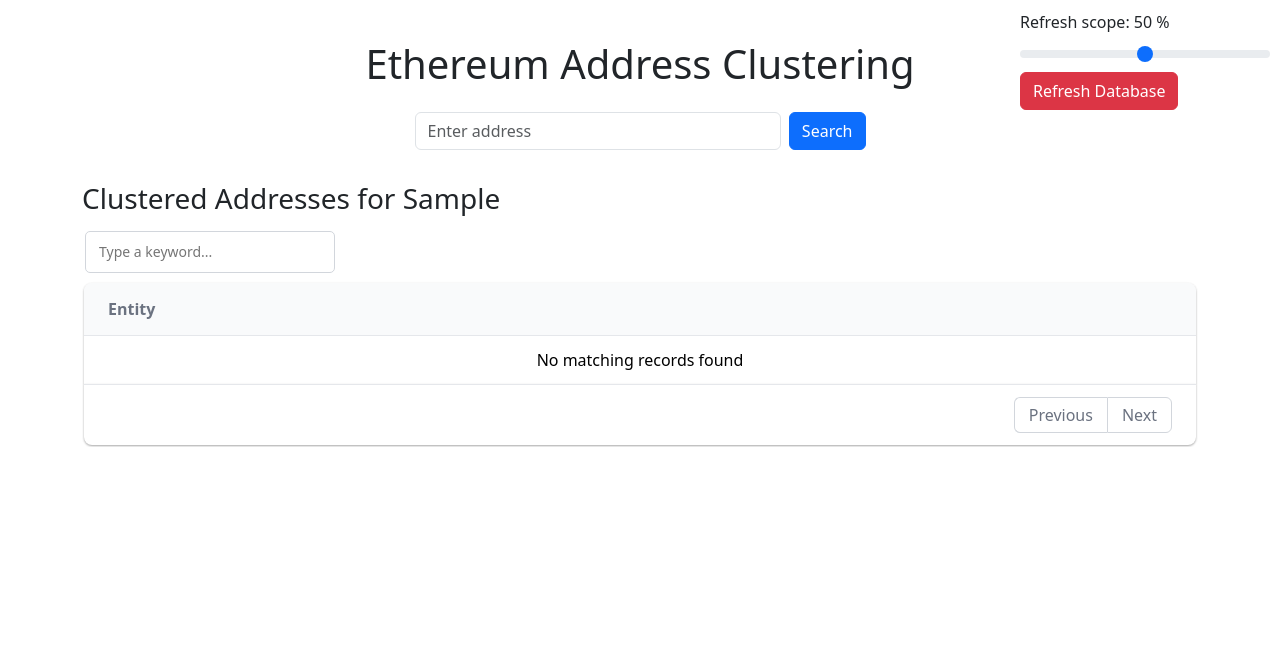
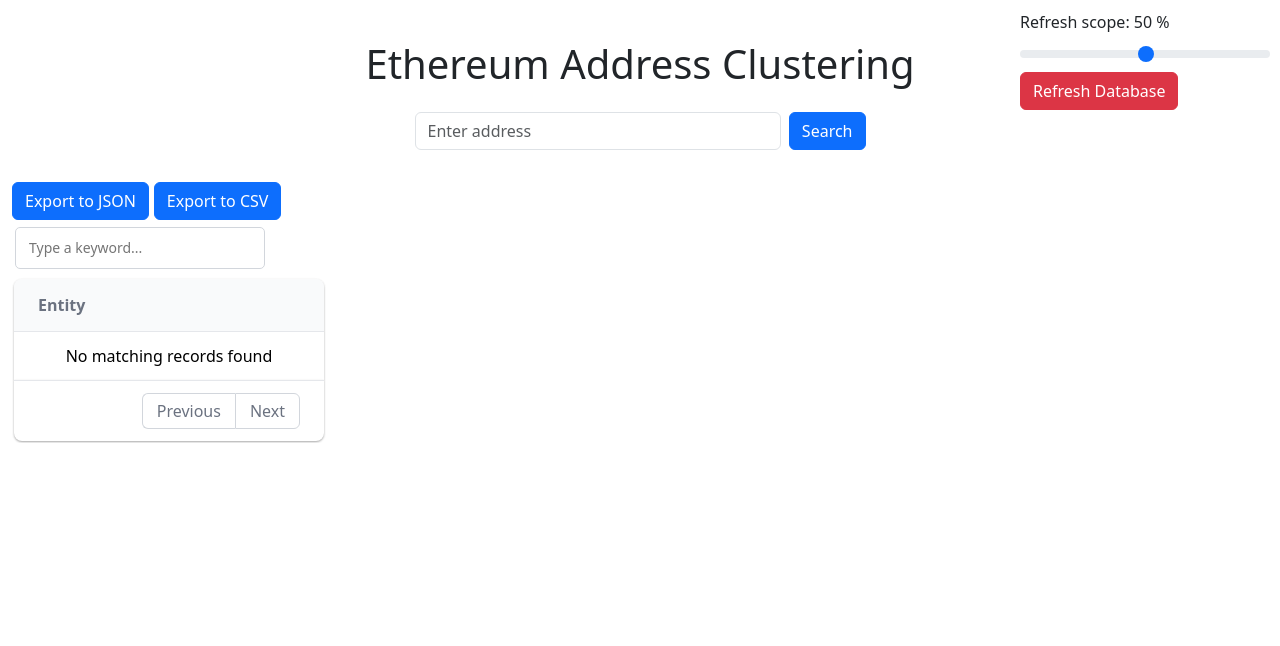
Before and after one commit to Dandys3900/Ethereum-Clustering, a FastAPI app: template Server/templates/index.html in a window 1280 px wide. Shown: the top 646 px of the page. After the commit the page ends 443 px from the top, so only its background shows below. Run offline with FastAPI, Linux system fonts and the light colour scheme; the template is opened without the code that fills it: most values are stand-ins (such as "Sample title", 1, 10 or a date in 2020); some libraries are stand-ins or nearby versions.

Commit message:
Improve chart and page overall design.

```diff
--- a/Server/Web_Server.py
+++ b/Server/Web_Server.py
@@ -40,7 +40,6 @@ async def searchAddr(request: Request, targetAddr: str):
         request=request,
         name="index.html",
         context={
-            "targetAddr"   : targetAddr,
             "resultsList"  : resultsList,
             "resultsGraph" : resultsGraph
         }
--- a/Server/templates/index.html
+++ b/Server/templates/index.html
@@ -51,16 +51,35 @@
               </form>
           </div>
       </div>
+    </div>
+      <!-- Refresh database form -->
+      <form onsubmit="submitRefreshRequest(event)" style="position: absolute; top: 10px; right: 10px; width: 250px;">
+        <label id="refreshLabel" for="refeshScope" class="form-label">Refresh scope: 50 %</label>
+        <input type="range" class="form-range" min="1" max="100" step="1" id="refeshScope" onmousemove="showRangeValue(this)">
+        <button class="btn btn-danger" type="submit">Refresh Database</button>
+      </form>
 
       <div class="row justify-content-center">
         <div id="loadSpinner" class="spinner-border text-primary" role="status" style="display: none;"></div>
       </div>
 
+      <div class="container-fluid">
+        <div class="d-flex gap-2">
+            <div class="col-md-3">
+              <div id="exports" style="display: none; gap: 5px;">
+                <button class="btn btn-primary" onclick="exportJSON()">Export to JSON</button>
+                <button class="btn btn-primary" onclick="exportCSV()">Export to CSV</button>
+              </div>
+              <div id="data_table"></div>
+            </div>
+            <div class="col" style="padding-right: 10px;">
+              <div id="container" style="height: 100%;"></div>
+            </div>
+        </div>
+      </div>
+
       <!-- List of clustered addresses -->
       {% if resultsList %}
-          <h3>Clustered Addresses for {{ targetAddr }}</h3>
-          <div id="data_table"></div>
-
         <script type="text/javascript">
           // Get data from Python
           var data = {{ resultsList | safe }};
@@ -68,7 +87,6 @@
           // Create results table
           var table = new gridjs.Grid({
               columns: ["Entity"],
-                //pagination: true,
               data: data.map(value => [value]),
               pagination: {
                   limit: 20
@@ -76,63 +94,95 @@
               resizable: true,
               search: true
           }).render(document.getElementById("data_table"));
+
+          function exportJSON() {
+            const json = JSON.stringify(data.nodes.map(row => row.id), null, 2);
+            downloadFile("data.json", json);
+          }
+
+          function exportCSV() {
+            const csv = data.nodes.map(row => row.id).join(",\n");
+            downloadFile("data.csv", csv);
+          }
+
+          function downloadFile(filename, content) {
+            const blob = new Blob([content], { type: "text/plain" });
+            const link = document.createElement("a");
+            link.href = URL.createObjectURL(blob);
+            link.download = filename;
+            link.click();
+          }
+
+          // Show export buttons
+          document.getElementById("exports").style.display = "flex";
         </script>
       {% endif %}
 
       <!-- Render graph for results -->
       {% if resultsGraph %}
-
-          <div id="container" style="width: 800px; height: 800px;"></div>
-
         <script type="text/javascript">
+          // Wrap chart crration into timeout to ensure hosting element is created before chart
+          setTimeout(function () {
             var addrChart = echarts.init(dom=document.getElementById("container"), opts={
               renderer: "canvas"
             });
 
             // Get data from Python
             var data = {{ resultsGraph | safe }};
+            // Create styling for each type of no`de
+            let nodeStyles = {
+              "exchange": 12,
+              "deposit" : 10,
+              "leaf"    : 8
+            };
 
             let graph = {
               nodes: data.nodes.map(node => ({
                 ...node,
-                  symbolSize : 5,
-                  name       : node.id,
-                  value      : node.props.type
+                symbolSize: nodeStyles[node.props.type],
+                name      : node.id,
+                value     : node.props,
+                category  : node.props.type
               })),
               links: data.edges.map(edge => ({
                 source: edge.src,
                 target: edge.dst
-                }))
+              })),
+              categories: ["exchange", "deposit", "leaf"].map(function (category) {
+                return {name: category};
+              })
             };
 
             addrChart.setOption({
-                series: [
-                  {
-                    name      : "Clustered Addresses",
+              legend: [{
+                data: ["exchange", "deposit", "leaf"]
+              }],
+              series: [{
                 type      : "graph",
                 layout    : "force",
                 data      : graph.nodes,
                 links     : graph.links,
-                    categories: [],
+                categories: graph.categories,
                 roam      : true,
+                label: {
+                  position : "right",
+                  formatter: "{b}"
+                },
                 force: {
                   repulsion: 0,
-                    friction: 0,
-                    gravity: 0
+                  friction : 0,
+                  gravity  : 0
+                },
+                emphasis: {
+                  focus: "adjacency"
                 }
-                  }
-                ]
+              }]
             });
 
+            // Add listener for web-page resize events
             window.addEventListener("resize", addrChart.resize);
+          }, 100);
         </script>
       {% endif %}
-
-        <form onsubmit="submitRefreshRequest(event)" style="position: absolute; top: 10px; right: 10px; width: 250px;">
-          <label id="refreshLabel" for="refeshScope" class="form-label">Refresh scope: 50 %</label>
-          <input type="range" class="form-range" min="0" max="100" step="1" id="refeshScope" onmousemove="showRangeValue(this)">
-          <button class="btn btn-danger" type="submit">Refresh Database</button>
-        </form>
-    </div>
   </body>
 </html>
```
Lines whose indentation alone changed are shown as unchanged.
